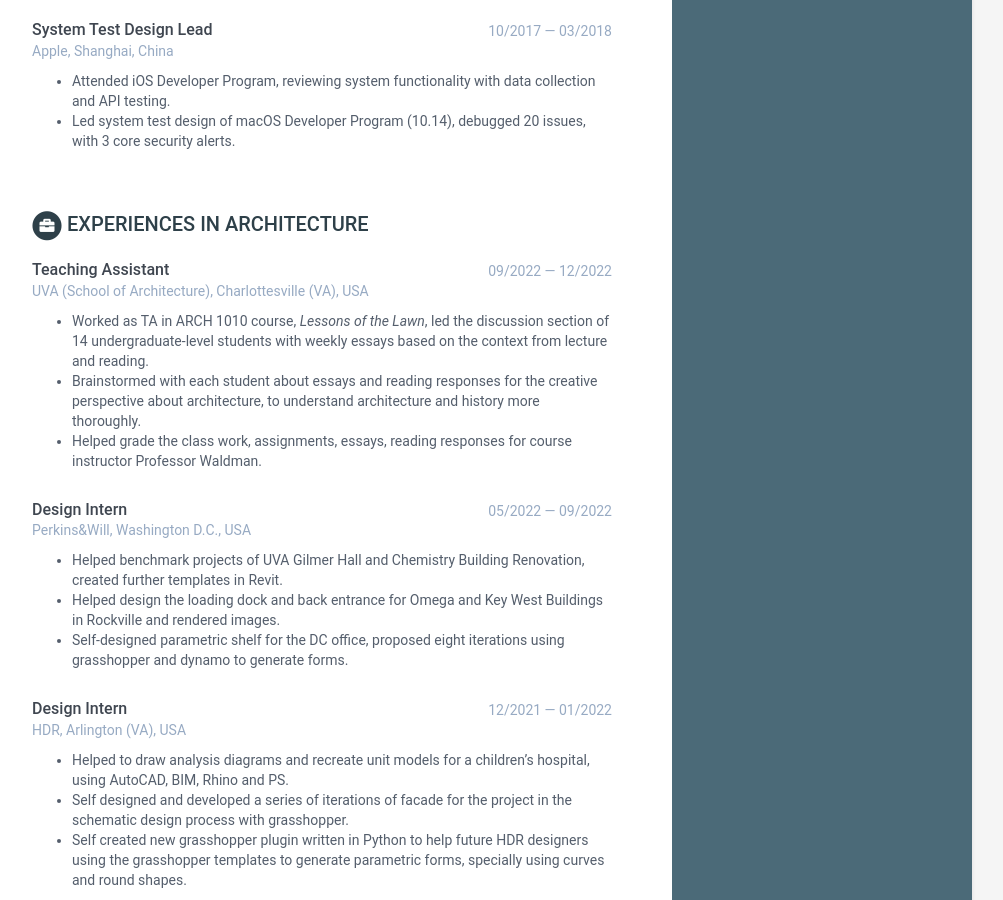
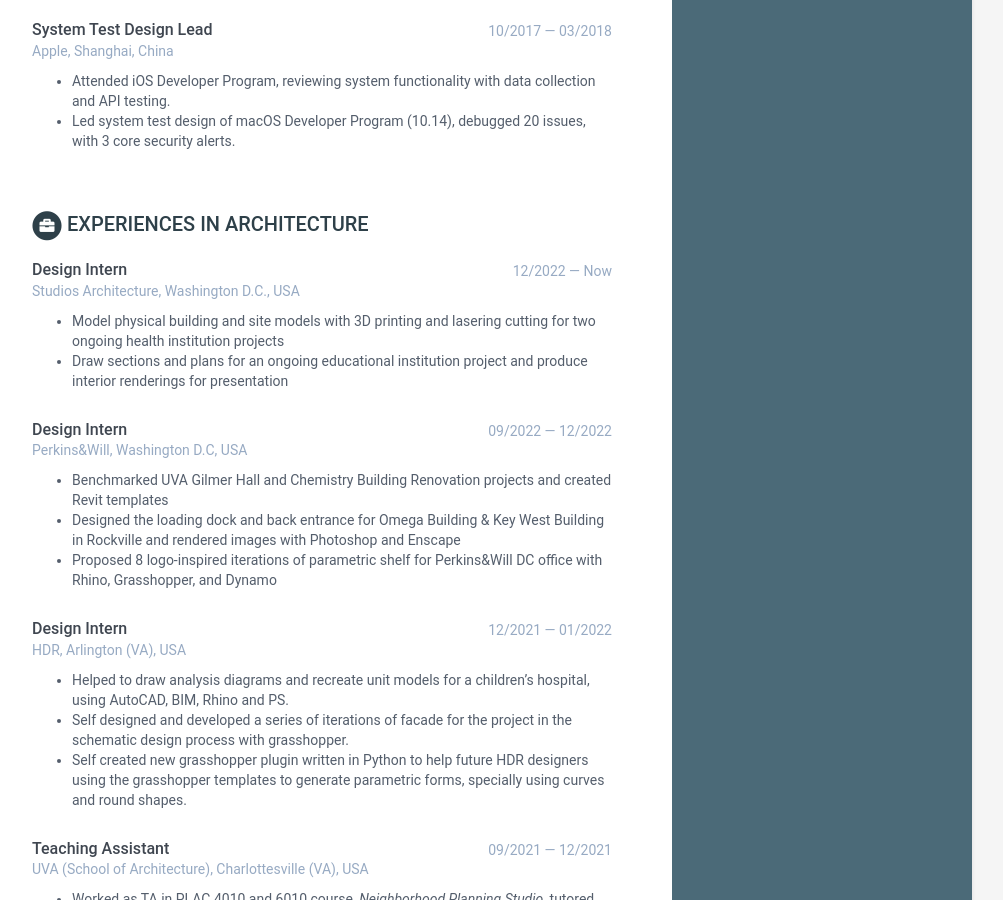
Before and after one commit to FangFrankSun/My_Resume, a Jekyll site: the page built from index.html, in a window 1280 px wide and 900 px high, scrolled down 1169 px. Shown: the whole window, without its empty margins (168-1171 px from the left). Built offline with Jekyll 4.4.1, drawn with Linux system fonts in a browser that asks for light colours.

Commit message:
Update data.yml

```diff
--- a/_data/data.yml
+++ b/_data/data.yml
@@ -117,23 +117,21 @@ experiences2:
     title: Experiences in Architecture
     info:
 
-      - role: Teaching Assistant
-        time: 09/2022 — 12/2022
-        company: UVA (School of Architecture), Charlottesville (VA), USA
+      - role: Design Intern
+        time: 12/2022 — Now
+        company: Studios Architecture, Washington D.C., USA
         details: |
-          - Worked as TA in ARCH 1010 course, *Lessons of the Lawn*, led the discussion section of 14 undergraduate-level students with weekly essays based on the context from lecture and reading.
-          - Brainstormed with each student about essays and reading responses for the creative perspective about architecture, to understand architecture and history more thoroughly.
-          - Helped grade the class work, assignments, essays, reading responses for course instructor Professor Waldman.
+          - Model physical building and site models with 3D printing and lasering cutting for two ongoing health institution projects
+          - Draw sections and plans for an ongoing educational institution project and produce interior renderings for presentation
 
 
       - role: Design Intern
-        time: 05/2022 — 09/2022
-        company: Perkins&Will, Washington D.C., USA
+        time: 09/2022 — 12/2022
+        company: Perkins&Will, Washington D.C, USA
         details: |
-          - Helped benchmark projects of UVA Gilmer Hall and Chemistry Building Renovation, created further templates in Revit.
-          - Helped design the loading dock and back entrance for Omega and Key West Buildings in Rockville and rendered images.
-          - Self-designed parametric shelf for the DC office, proposed eight iterations using grasshopper and dynamo to generate forms.
-
+          - Benchmarked UVA Gilmer Hall and Chemistry Building Renovation projects and created Revit templates
+          - Designed the loading dock and back entrance for Omega Building & Key West Building in Rockville and rendered images with Photoshop and Enscape
+          - Proposed 8 logo-inspired iterations of parametric shelf for Perkins&Will DC office with Rhino, Grasshopper, and Dynamo
 
       - role: Design Intern
         time: 12/2021 — 01/2022
```
